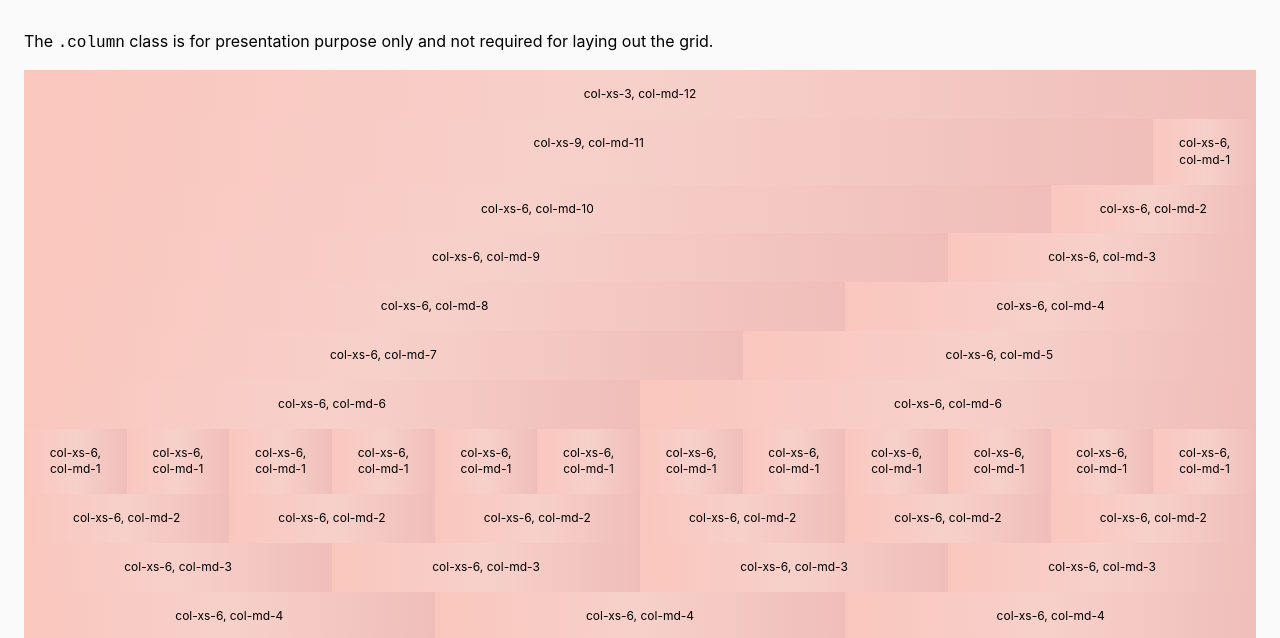
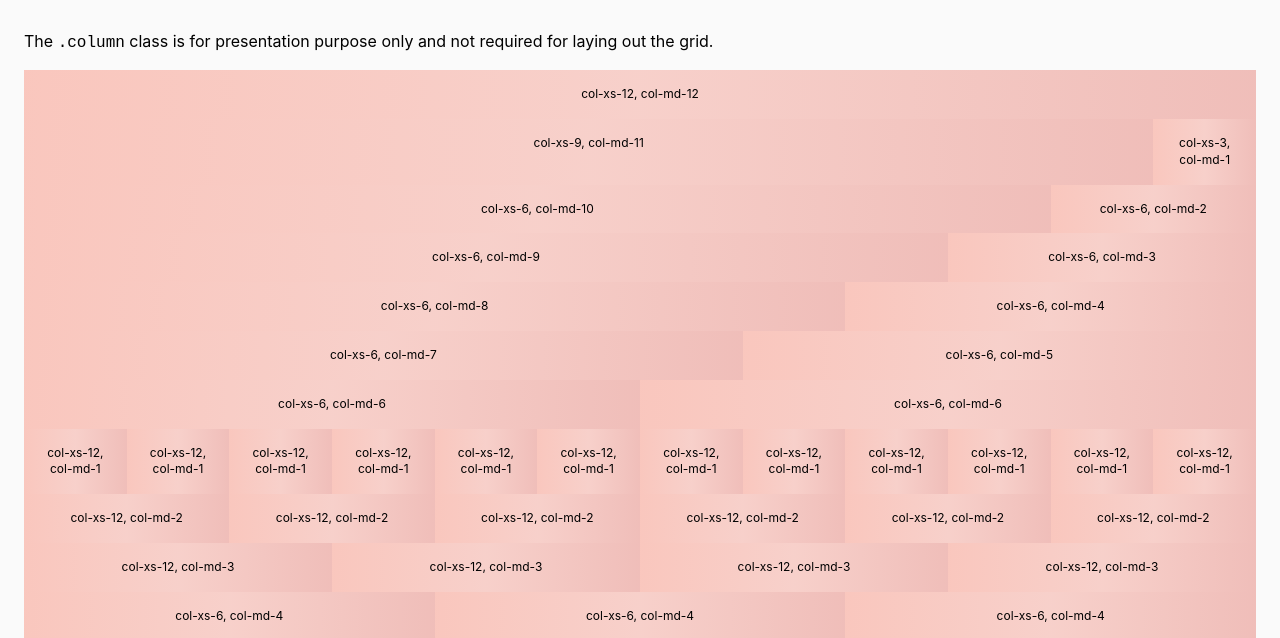
Before and after one commit to ajaykarwal/monolith, a website: page demo/index.html in a window 1280 px wide. Shown: the part 306-944 px from the top of the page. Drawn offline with Linux system fonts and the light colour scheme.

Commit message:
Slight update to grid demo

```diff
--- a/demo/index.html
+++ b/demo/index.html
@@ -18,44 +18,55 @@
     <section>
       <p>The <code>.column</code> class is for presentation purpose only and not required for laying out the grid.</p>
       <div class="row demo">
-        <div class="col-xs-3 col-md-12">col-xs-3, col-md-12</div>
+        <div class="col-xs-12 col-md-12">col-xs-12, col-md-12</div>
+
         <div class="col-xs-9 col-md-11">col-xs-9, col-md-11</div>
-        <div class="col-xs-6 col-md-1">col-xs-6, col-md-1</div>
+        <div class="col-xs-3 col-md-1">col-xs-3, col-md-1</div>
+
         <div class="col-xs-6 col-md-10">col-xs-6, col-md-10</div>
         <div class="col-xs-6 col-md-2">col-xs-6, col-md-2</div>
+
         <div class="col-xs-6 col-md-9">col-xs-6, col-md-9</div>
         <div class="col-xs-6 col-md-3">col-xs-6, col-md-3</div>
+
         <div class="col-xs-6 col-md-8">col-xs-6, col-md-8</div>
         <div class="col-xs-6 col-md-4">col-xs-6, col-md-4</div>
+
         <div class="col-xs-6 col-md-7">col-xs-6, col-md-7</div>
         <div class="col-xs-6 col-md-5">col-xs-6, col-md-5</div>
+
         <div class="col-xs-6 col-md-6">col-xs-6, col-md-6</div>
         <div class="col-xs-6 col-md-6">col-xs-6, col-md-6</div>
-        <div class="col-xs-6 col-md-1">col-xs-6, col-md-1</div>
-        <div class="col-xs-6 col-md-1">col-xs-6, col-md-1</div>
-        <div class="col-xs-6 col-md-1">col-xs-6, col-md-1</div>
-        <div class="col-xs-6 col-md-1">col-xs-6, col-md-1</div>
-        <div class="col-xs-6 col-md-1">col-xs-6, col-md-1</div>
-        <div class="col-xs-6 col-md-1">col-xs-6, col-md-1</div>
-        <div class="col-xs-6 col-md-1">col-xs-6, col-md-1</div>
-        <div class="col-xs-6 col-md-1">col-xs-6, col-md-1</div>
-        <div class="col-xs-6 col-md-1">col-xs-6, col-md-1</div>
-        <div class="col-xs-6 col-md-1">col-xs-6, col-md-1</div>
-        <div class="col-xs-6 col-md-1">col-xs-6, col-md-1</div>
-        <div class="col-xs-6 col-md-1">col-xs-6, col-md-1</div>
-        <div class="col-xs-6 col-md-2">col-xs-6, col-md-2</div>
-        <div class="col-xs-6 col-md-2">col-xs-6, col-md-2</div>
-        <div class="col-xs-6 col-md-2">col-xs-6, col-md-2</div>
-        <div class="col-xs-6 col-md-2">col-xs-6, col-md-2</div>
-        <div class="col-xs-6 col-md-2">col-xs-6, col-md-2</div>
-        <div class="col-xs-6 col-md-2">col-xs-6, col-md-2</div>
-        <div class="col-xs-6 col-md-3">col-xs-6, col-md-3</div>
-        <div class="col-xs-6 col-md-3">col-xs-6, col-md-3</div>
-        <div class="col-xs-6 col-md-3">col-xs-6, col-md-3</div>
-        <div class="col-xs-6 col-md-3">col-xs-6, col-md-3</div>
+
+        <div class="col-xs-12 col-md-1">col-xs-12, col-md-1</div>
+        <div class="col-xs-12 col-md-1">col-xs-12, col-md-1</div>
+        <div class="col-xs-12 col-md-1">col-xs-12, col-md-1</div>
+        <div class="col-xs-12 col-md-1">col-xs-12, col-md-1</div>
+        <div class="col-xs-12 col-md-1">col-xs-12, col-md-1</div>
+        <div class="col-xs-12 col-md-1">col-xs-12, col-md-1</div>
+        <div class="col-xs-12 col-md-1">col-xs-12, col-md-1</div>
+        <div class="col-xs-12 col-md-1">col-xs-12, col-md-1</div>
+        <div class="col-xs-12 col-md-1">col-xs-12, col-md-1</div>
+        <div class="col-xs-12 col-md-1">col-xs-12, col-md-1</div>
+        <div class="col-xs-12 col-md-1">col-xs-12, col-md-1</div>
+        <div class="col-xs-12 col-md-1">col-xs-12, col-md-1</div>
+
+        <div class="col-xs-12 col-md-2">col-xs-12, col-md-2</div>
+        <div class="col-xs-12 col-md-2">col-xs-12, col-md-2</div>
+        <div class="col-xs-12 col-md-2">col-xs-12, col-md-2</div>
+        <div class="col-xs-12 col-md-2">col-xs-12, col-md-2</div>
+        <div class="col-xs-12 col-md-2">col-xs-12, col-md-2</div>
+        <div class="col-xs-12 col-md-2">col-xs-12, col-md-2</div>
+
+        <div class="col-xs-12 col-md-3">col-xs-12, col-md-3</div>
+        <div class="col-xs-12 col-md-3">col-xs-12, col-md-3</div>
+        <div class="col-xs-12 col-md-3">col-xs-12, col-md-3</div>
+        <div class="col-xs-12 col-md-3">col-xs-12, col-md-3</div>
+
         <div class="col-xs-6 col-md-4">col-xs-6, col-md-4</div>
         <div class="col-xs-6 col-md-4">col-xs-6, col-md-4</div>
         <div class="col-xs-6 col-md-4">col-xs-6, col-md-4</div>
+
         <div class="col-xs-6 col-md-2">col-xs-6, col-md-2</div>
         <div class="col-xs-6 col-md-8">col-xs-6, col-md-8</div>
         <div class="col-xs-6 col-md-2">col-xs-6, col-md-2</div>
```
